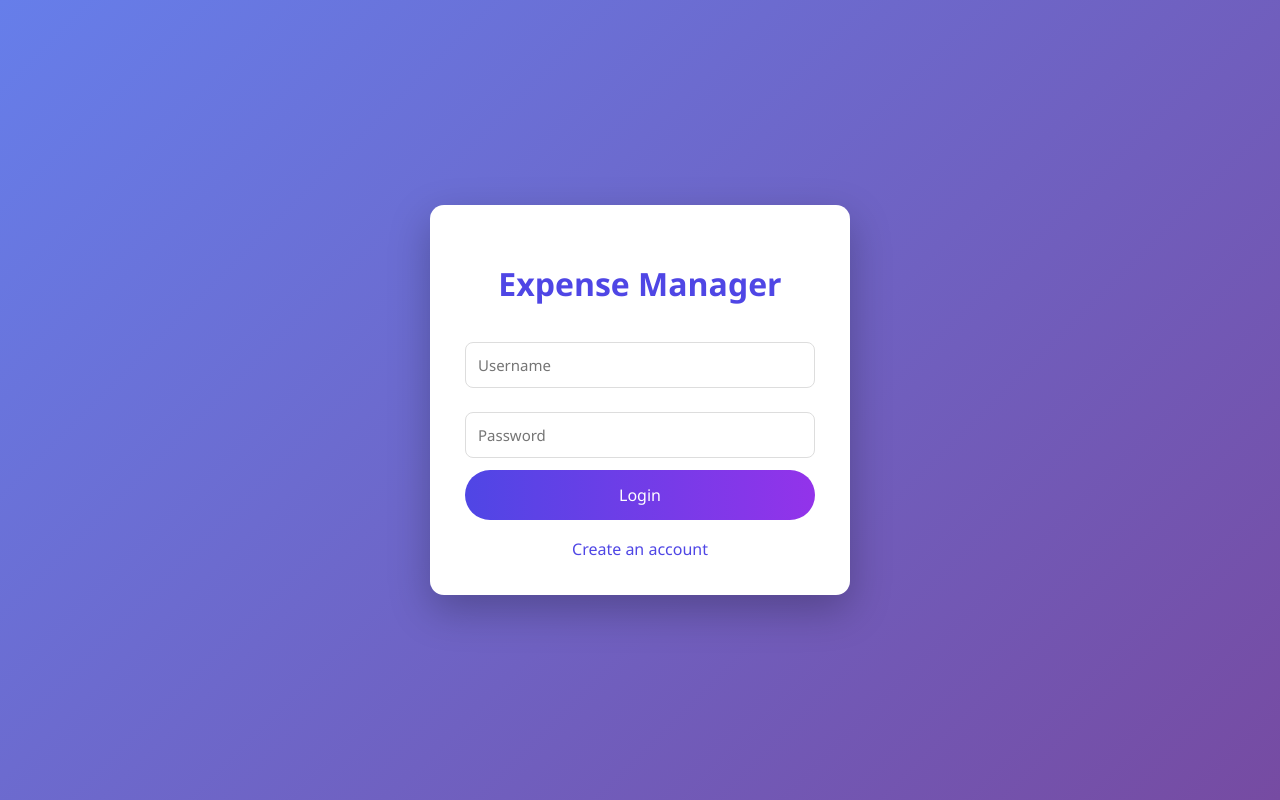
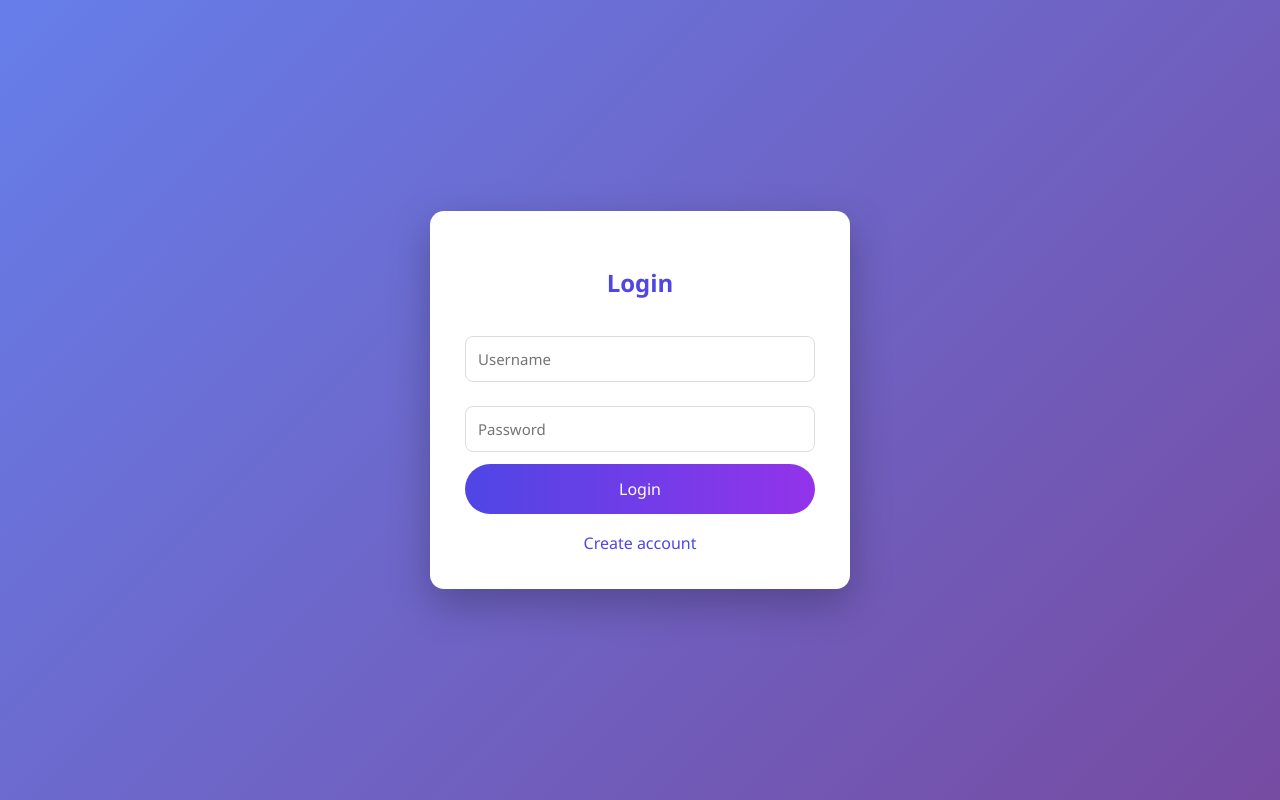
Before and after one commit to budde-vinodkumar/expense_manager, a Flask app: page / in a window 1280 px wide. Run offline with Flask 3, Linux system fonts and the light colour scheme.

Commit message:
login file

```diff
--- a/templates/login.html
+++ b/templates/login.html
@@ -1,18 +1,26 @@
-<link rel="stylesheet" href="/static/style.css">
-<script src="/static/app.js"></script>
+<!DOCTYPE html>
+<html>
+<head>
+  <title>Login</title>
+  <link rel="stylesheet" href="/static/style.css">
+</head>
+<body>
 
 <div class="container">
-  <h1>Expense Manager</h1>
+  <h2>Login</h2>
 
-  <form method="post" action="/login" id="loginForm">
+  {% if error %}
+    <p class="error">{{ error }}</p>
+  {% endif %}
+
+  <form method="post" action="/login">
     <input name="username" placeholder="Username" required>
     <input name="password" type="password" placeholder="Password" required>
-    <button id="loginBtn">Login</button>
+    <button>Login</button>
   </form>
 
-  <a href="/register">Create an account</a>
+  <a href="/register">Create account</a>
 </div>
 
-<script>
-  handleSubmit("loginBtn", "loginForm");
-</script>
+</body>
+</html>
```
